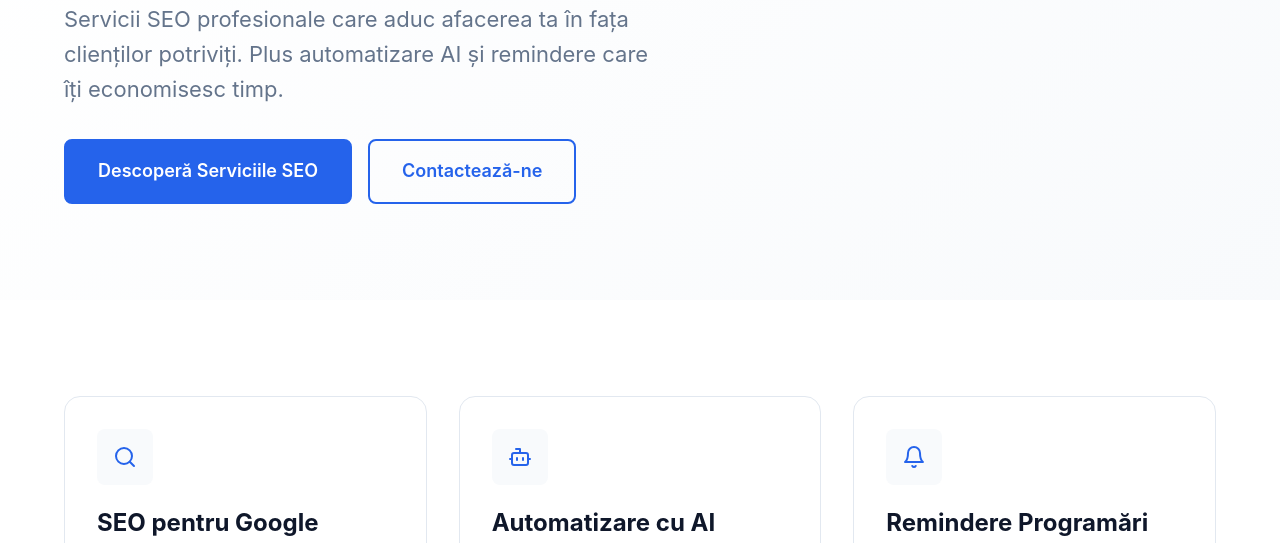
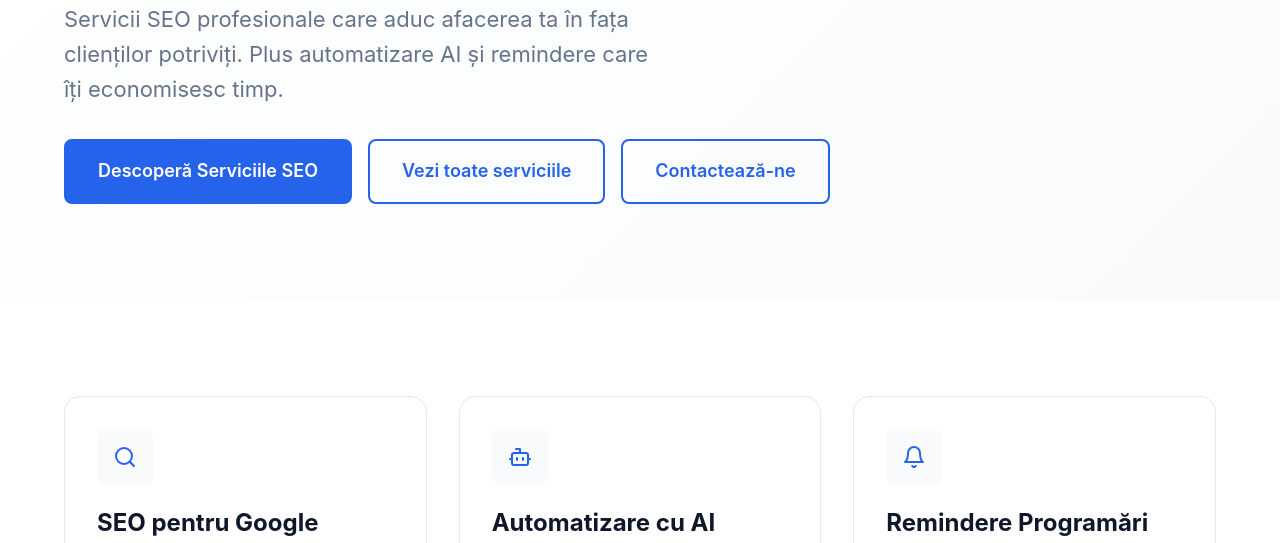
Before and after one commit to adorobantu92/dorolabs-presentation, a website: page ro/index.html in a window 1280 px wide. Shown: the part 247-790 px from the top of the page. Drawn offline with Linux system fonts and the light colour scheme.

Commit message:
Add second CTA

```diff
--- a/ro/index.html
+++ b/ro/index.html
@@ -93,6 +93,7 @@
                 <p class="hero-subtitle">Servicii SEO profesionale care aduc afacerea ta în fața clienților potriviți. Plus automatizare AI și remindere care îți economisesc timp.</p>
                 <div class="hero-cta">
                     <a href="/ro/servicii/seo/" class="btn btn-primary btn-lg">Descoperă Serviciile SEO</a>
+                    <a href="/ro/servicii/" class="btn btn-outline btn-lg">Vezi toate serviciile</a>
                     <a href="/ro/contact.html" class="btn btn-outline btn-lg">Contactează-ne</a>
                 </div>
             </div>
```
